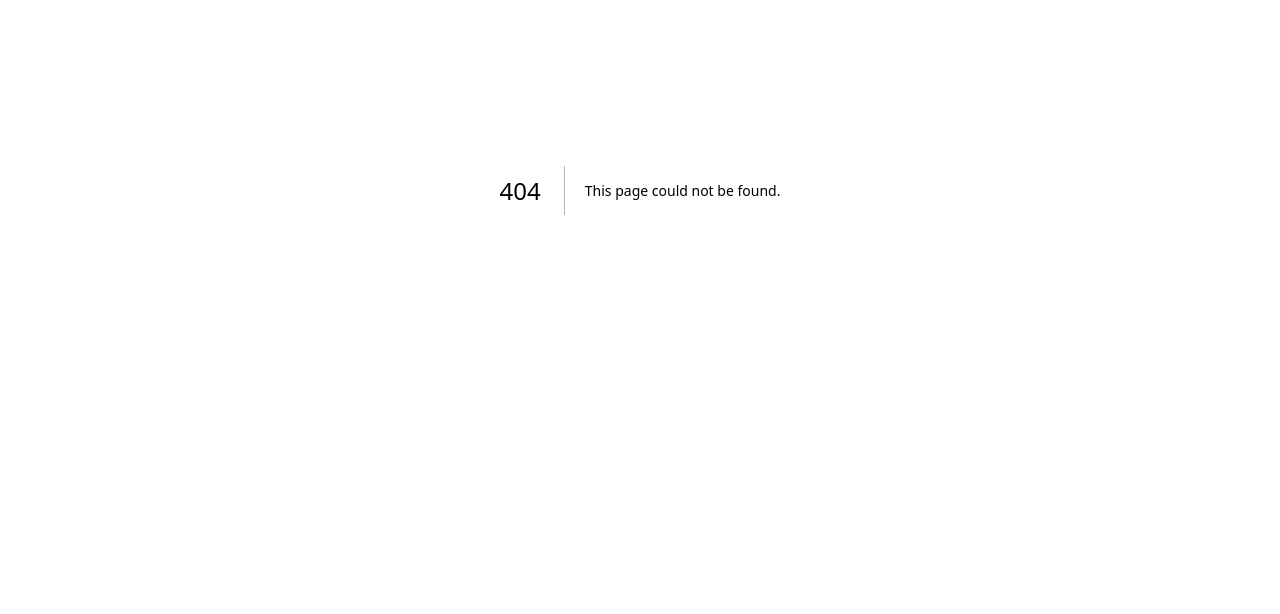
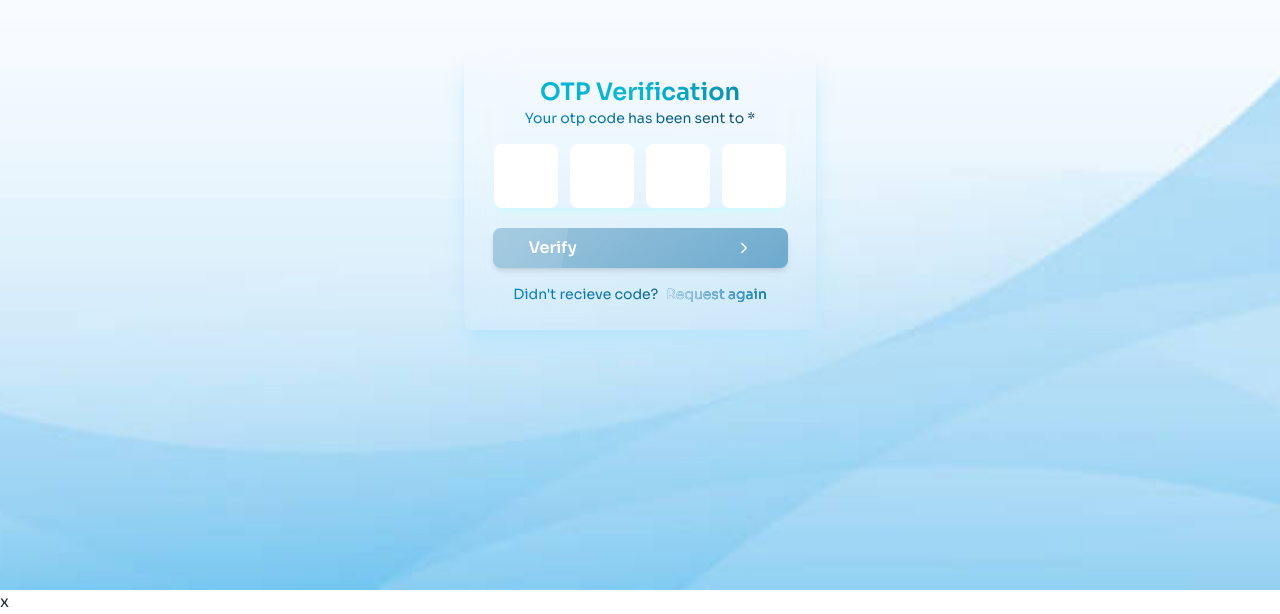
Before and after one commit to zuriel-01/august-backend-collab, a Next.js app: page /otpverify in a window 1280 px wide. Before the commit this address had no page. Shown: the part 210-824 px from the top of the page. Before the commit the page ends 800 px from the top, so only its background shows below. Built offline with nearby package versions, Linux system fonts and the light colour scheme.

Commit message:
otp verify

```diff
--- a/src/app/components/Otp.jsx
+++ b/src/app/components/Otp.jsx
@@ -1,9 +1,11 @@
 'use client'
 import React, { useEffect, useState } from 'react'
-import A1 from "../Images/icon1.png"
+
 import { FaLongArrowAltRight } from "react-icons/fa";
 import { IoIosArrowForward } from "react-icons/io";
 import Register from './Register';
+import axios from 'axios';
+
 
 
 const Otp = () => {
@@ -12,10 +14,10 @@ const Otp = () => {
 
     const handleChange = (e,index) => {
 
-        if(isNaN(e.target.value)) return false;
+        if(isNaN(e.target.value)) return false
 
         setOtp([
-            ...otp.map((data, index)=>(index === index? e.target.value:data))
+            ...otp.map((data, indx)=>(indx === index? e.target.value:data))
         ]);
 
         if(e.target.value && e.target.nextSibling){
@@ -23,14 +25,60 @@ const Otp = () => {
         }
     }
 
+    const handlePaste = (e) => {
 
+        const value = e.clipboardData.getData('text');
+
+        console.log("thsi is the value of value", value.length)
+        if(isNaN(value) || value.length <4) return false
+
+        const updatedValue = value.toString().split("").slice(0, otp.length)
+        otp.length <4? value=="" :  setOtp(updatedValue)
+
+
+        const focusedInput = e.target.parentNode.querySelector("input:focus")
+        if(focusedInput){
+          focusedInput.blur()
+        }
+
+
+        // const lastInput = e.target.parentNode.querySelector('input[type="text"]:last-child')
+        // if(lastInput){
+        //     lastInput.focus()
+        // }
+    }
+
+    const handleBackspace = (element,index) =>{
+        // clear current input field
+        // move focus to the previous input
+        // update parent Component
+
+        const newOtp = [...otp];
+        newOtp[index] = "";
+        setOtp(newOtp);
+
+        if(index > 0){
+            element.previousSibling.focus();
+        }
+        onChangeOtp(newOtp.join(""));
+    }
+
+    // send request to api if otp length length is 4
+    const handleOtpVerify=async ()=>{
+        const res=axios.post('https://localhost:3000/api/verify',{
+            otp,email
+        })
+    }
+    if(otp.length==4){
+
+    }
 
   return (
     <div className='w-full h-[100vh] flex flex-col justify-center items-center bg'>
 
         <div className='h-[280px] flex flex-col items-center  justify-center w-fit bg-blue-300 bg-opacity-5 rounded-md backdrop-blur-xl bg-transparent shadow-sky-200 shadow-xl   px-4 m-4 relative'>
             <h2 className='text-2xl font-semibold bg-gradient-to-r from-cyan-500 via-cyan-500 to-cyan-600 text-transparent inline-block bg-clip-text text-center'>OTP Verification</h2>
-            <p className='text-sm bg-gradient-to-r from-sky-600  to-cyan-900 inline-block text-transparent bg-clip-text text-center '>Your otp code has been sent to <span>*******</span></p>
+            <p className='text-sm bg-gradient-to-r from-sky-600  to-cyan-900 inline-block text-transparent bg-clip-text text-center '>Your otp code has been sent to <span>*</span></p>
             <div className=' flex  justify-center w-72 bg-blue-400 bg-opacity-5 rounded-md backdrop-blur-xl bg-transparent shadow-cyan-100  px-4 m-4 relative shadow-md'>
 
                 <div className='flex gap-3'>
@@ -42,8 +90,13 @@ const Otp = () => {
                             value={data}
                             maxLength={1}
                             onChange={(e)=>handleChange(e,i)}
+
+
+                            onPaste = {(e) => handlePaste(e)}
                             />;
-                    })}
+
+                        })
+                    }
                 </div>
 
 
--- a/src/app/components/Register.jsx
+++ b/src/app/components/Register.jsx
@@ -1,6 +1,6 @@
 'use client'
 import React from 'react'
-import { useState } from 'react';
+import { useState,useEffcet } from 'react';
 import { FaUser } from "react-icons/fa";
 import { MdEmail } from "react-icons/md";
 import { FaPhone } from "react-icons/fa";
@@ -11,18 +11,23 @@ import { FaEye } from "react-icons/fa";
 import { FaEyeSlash } from "react-icons/fa";
 import Link from 'next/link';
 import axios from 'axios'
+import { useRouter } from 'next/navigation';
+
+
 
 
 
 
 
 const Register = () => {
+  const router=useRouter()
 
   const [show, setShow] = useState(false);
   const [usernameErr, setUsernameErr] = useState(false)
   const [emailErr, setEmailErr] = useState(false)
   const [contactErr, setContactErr] = useState(false)
   const [passwordErr, setPasswordErr] = useState(false)
+  const [err,setErr]=useState(false)
   const [loader,setLoader]=useState(false)
 
 
@@ -70,8 +75,25 @@ const Register = () => {
       try {
         const res= await axios.post('http://localhost:3000/api/register', {username,email,contact,password})
         console.log(res)
+        // after successfull registerartion
+        if(res.status==200){
+
+          // this is temporal, ideally, we will get our email from the
+          // next-auth
+
+          // for now, we will store the user email in our localstorage
+          // after a successful registeratiom
+          useEffect(()=>{
+            LocalStorage.setItem("email", email)
+          },[])
+
+          router.replace('/otpverify')
+
+
+        }
 
       } catch (error) {
+        setErr("Something went wrong")
           console.log(error.message)
       }
 
@@ -101,6 +123,13 @@ const Register = () => {
         <h2 className='text-2xl font-semibold bg-gradient-to-r from-blue-100  to-cyan-700 text-transparent bg-clip-text py-7 text-center'>Register</h2> <div className='opacity-50'><Image width={0} height={0} className='w-8 absolute top-3 right-2' src="/icon1.png" alt="" /></div>
 
         <div>
+          {
+            err &&(
+            <div className="bg-red-500 text-center">
+              <h1 className="text-white ">{err}</h1>
+            </div>
+            )
+          }
           <form onSubmit={submithandler} action="" className='flex flex-col items-center gap-4 '>
             <div className='w-full relative'>
               <input onChange={(e)=>setUsername(e.target.value)} className={`${usernameErr && "border-2 border-red-600 wobble-hor-bottom" || " "  } border-2 border-white  w-full rounded-full py-1 px-4 bg-transparent text-sm outline-none placeholder-cyan-700 text-cyan-700 text-opacity-90 placeholder-opacity-70`} placeholder='Username' type="text" />
--- a/src/app/globals.css
+++ b/src/app/globals.css
@@ -421,3 +421,8 @@ input[type=number] {
   background-repeat: no-repeat;
   background-position: center;
 }
+
+.sokkie>h1:nth-child(1){
+        font-size: 3rem;
+        color: red;
+}
--- /dev/null
+++ b/src/app/otpverify/page.jsx
@@ -0,0 +1,10 @@
+import React from 'react'
+import Otp from '../components/Otp'
+
+export default function OtpVerify() {
+  return (
+    <div>
+      <Otp/>x
+    </div>
+  )
+}
--- a/src/app/page.js
+++ b/src/app/page.js
@@ -1,4 +1,4 @@
-
+"use client"
 
 
 import Navbar from "./components/Navbar";
@@ -9,7 +9,7 @@ import Target from "./components/Target";
 import { useRouter } from "next/navigation";
 
 export default function Home() {
-  const router=useRouter
+  const router=useRouter()
   const status=false
 
   if(status){
```
Lines whose indentation alone changed are shown as unchanged.
